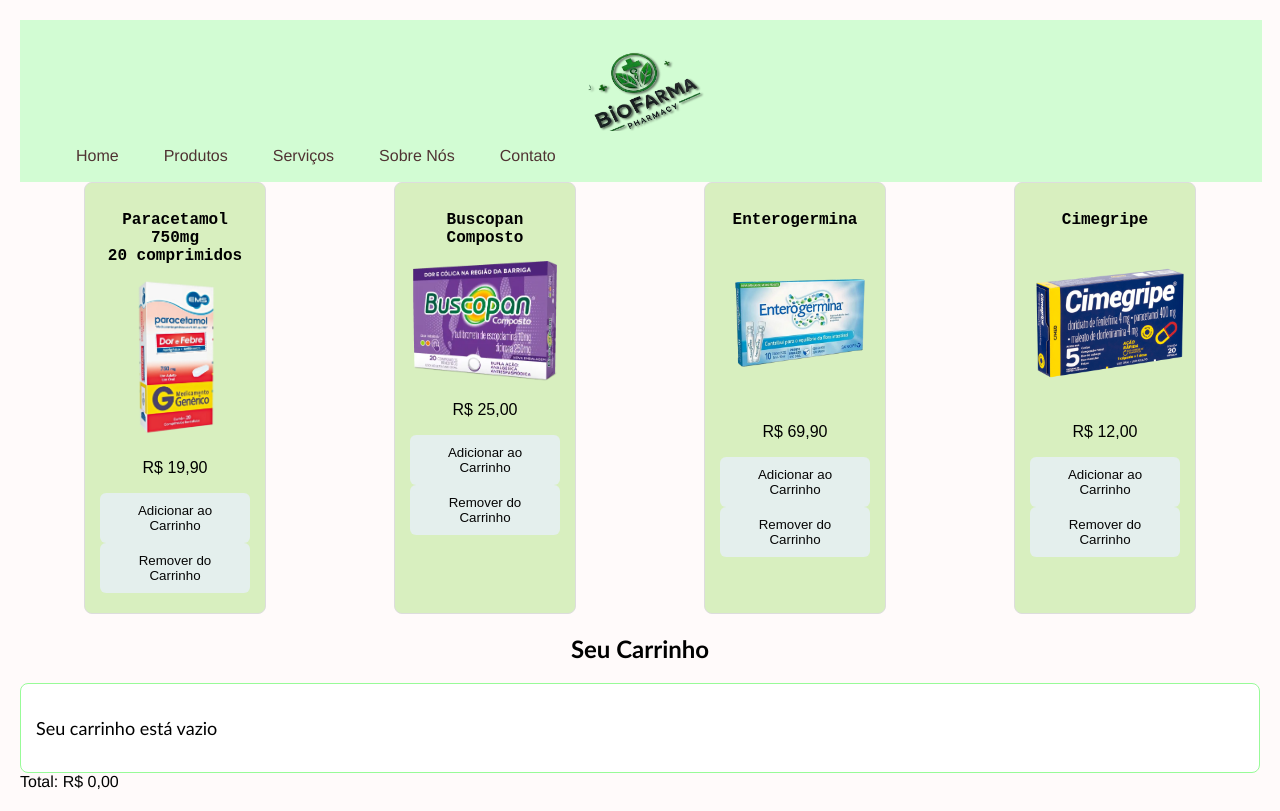
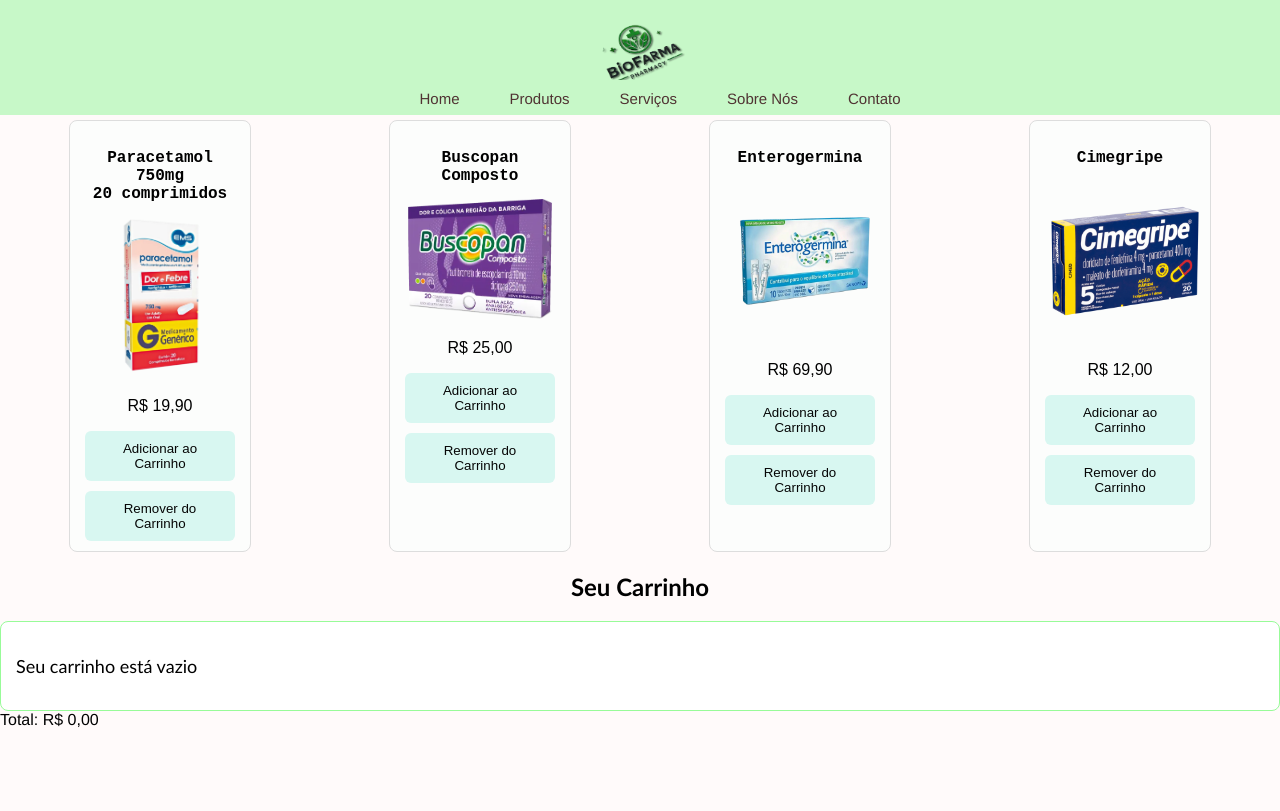
Before and after one commit to limana-1247m/SIstemaCompras, a plain HTML site: page index.html in a window 1280 px wide. Drawn offline with Linux system fonts and the light colour scheme.

Commit message:
estilo e design

```diff
--- a/style.css
+++ b/style.css
@@ -1,80 +1,81 @@
-body{
+/* Estilos do Body */
+body {
     font-family: 'Franklin Gothic Medium', 'Arial Narrow', Arial, sans-serif;
-    margin: 20px;
+    margin: 0;
     padding: 0;
-    background-color: #FFFAFA
+    background-color: #FFFAFA;
 }
 
-/* Estilos para a navbar */
+/* Estilos para a Navbar */
 .navbar {
-    background-color: #d2fcd3; /* Cor de fundo da navbar */
-    padding: 1px;
+    background-color: #c7f8c8; /* Cor de fundo da navbar */
+    height: 115px;
     width: 100%;
     top: 0;
-    position: relative;
+    position: fixed; /* Muda para fixed */
     z-index: 1000;
-
 }
 
 .navbar .container {
     display: flex;
-    justify-content: space-between;
+    justify-content: space-between; /* Alinha logo à esquerda e links ao centro */
     align-items: center;
+    width: 100%;
 }
 
 img.logo {
-    max-height: 100px; /* altura da logo */
-    width: 350px;
-}
-
-.nav-links {
-    list-style: none;
-    display: flex;
-    gap: 10px;
-
+    max-height: 70px; /* Altura da logo */
+    width: 250px;
 }
 
 .navbar .nav-links {
     list-style: none;
     display: flex;
-    gap: 15px; /* Espaço entre os links */
+    justify-content: center; /* Centraliza os links */
+    flex-grow: 1; /* Permite que a lista ocupe o espaço disponível */
+    gap: 20px; /* Espaço entre os links */
+    margin: 0; /* Remove margens padrão */
 }
 
+.nav-links li {
+    display: flex;
+}
 
 .navbar .nav-links li a {
     color: rgb(80, 51, 51);
     text-decoration: none;
     padding: 10px 15px;
-    font-size: 16px;
-    transition: background 0.3s;
+    font-size: 15px;
+    transition: 0.3s;
 }
 
 .navbar .nav-links li a:hover {
     background-color: #45a049; /* Cor ao passar o mouse */
-    border-radius: 4px;
+    border-radius: 8px;
 }
 
-
-
-h1, h2{
+/* Estilos para Títulos */
+h1, h2 {
     color: black;
     font-family: 'Gill Sans', 'Gill Sans MT', Calibri, 'Trebuchet MS', sans-serif;
     text-align: center;
 }
 
-h2.produto{
+h2.produto {
     font-family: 'Courier New', Courier, monospace;
     font-size: medium;
 }
 
+/* Estilos para a Lista de Produtos */
 .product-list {
     display: flex;
     justify-content: space-around;
     margin-bottom: 20px;
+    margin-top: 120px;
 }
 
-.product{
-    background-color:#D8EFBF;
+.product {
+    background-color: #fcfdfc;
     font-family: fantasy;
     padding: 15px;
     border: 1px solid #ddd;
@@ -84,39 +85,39 @@
     height: 400px;
 }
 
-button{
-    background-color:#e4efed;
+/* Estilos para Botões */
+button {
+    background-color: #d8f7f1;
     color: #ffffff;
     border: none;
     padding: 10px 15px;
     cursor: pointer;
     border-radius: 6px;
-
+    margin-bottom: 10px;
 }
 
-button:hover{
+button:hover {
     background-color: #0e2247;
 }
 
-button.add{
+button.add {
     color: #050505;
 }
 
-button.add:hover{
+button.add:hover {
     color: #FFFAFA;
-
-}
- button.remove{
-    color: #050505
-
 }
 
- button.remove:hover{
-    color: #FFFAFA;
-
+button.remove {
+    color: #050505;
 }
 
-#cart{
+button.remove:hover {
+    color: #FFFAFA;
+}
+
+/* Estilos para o Carrinho */
+#cart {
     background-color: #ffffff;
     padding: 15px;
     border: 1px solid #98FB98;
@@ -125,40 +126,41 @@
     font-size: large;
 }
 
-h3.tot{
+h3.tot {
     color: #e4931a;
     font-family: Impact, Haettenschweiler, 'Arial Narrow Bold', sans-serif;
 }
 
-span.total{
+span.total {
     color: rgb(7, 6, 5);
     font-family: 'Segoe UI', Tahoma, Geneva, Verdana, sans-serif;
 }
 
-img{
+/* Estilos para Imagens */
+img {
     width: auto;
     height: 40%;
     object-fit: cover;
 }
 
-img.imgb{
+img.imgb {
     width: auto;
     height: 30%;
 }
 
+/* Logo */
 .logo {
     display: block;
     margin: 0 auto;
     position: relative;
-    top: 0; /* logo no topo */
+    top: 0; /* Logo no topo */
     padding-top: 10px;
     height: 200px;
-
 }
 
+/* Estilos do Container */
 .container {
     text-align: center;
     position: relative;
     margin-top: 0;
-
 }
```
Lines whose indentation alone changed are shown as unchanged.
